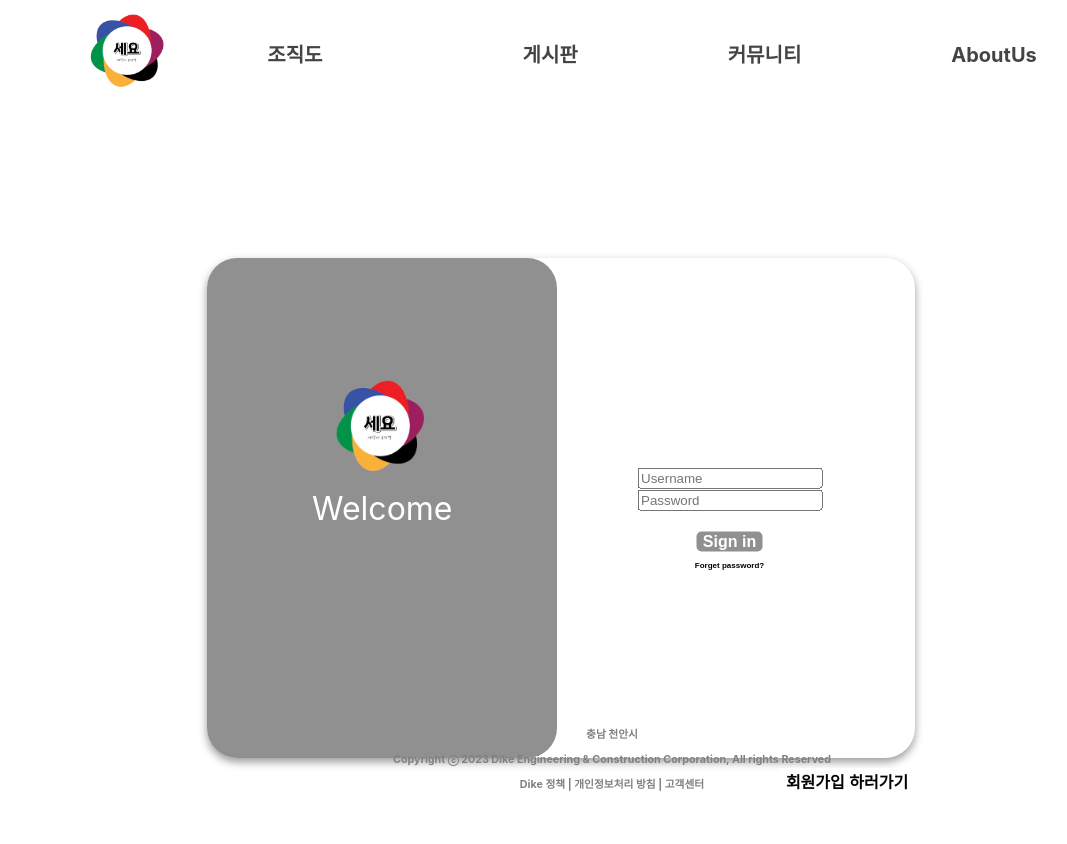
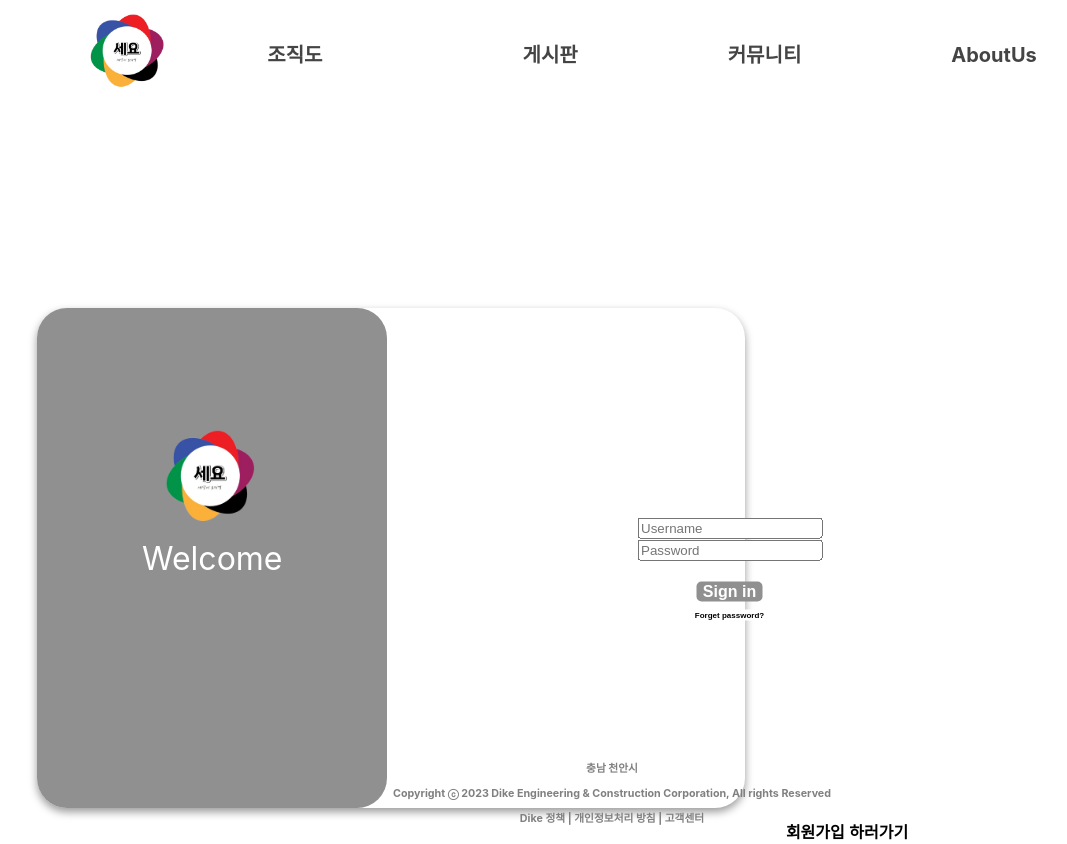
Before and after one commit to koo1175/sayyo, a React (Create React App) app in the folder sayo/: page / in a window 1280 px wide. Shown: the whole page, without its empty margins (28-1095 px from the left). Before the commit the page ends 810 px from the top, so only its background shows below. Built offline with nearby package versions, Linux system fonts and the light colour scheme.

Commit message:
Update index.js

```diff
--- a/sayo/src/views/AuthForm/index.js
+++ b/sayo/src/views/AuthForm/index.js
@@ -1,8 +1,19 @@
 import React, { useState } from 'react';
 import { useSpring, animated } from 'react-spring';
+import { useNavigate } from 'react-router-dom';
+
+
 
 // New component for registration form
 function LoginForm() {
+
+  const navigate = useNavigate();
+
+  const gotoMain = () => {
+    navigate('/Main');
+    window.location.reload();
+  };
+
   return (
     <div style={{ marginTop: 200, marginLeft: 350, textAlign: 'center' }}>
       {/* Add your registration form elements here */}
@@ -14,7 +25,7 @@ function LoginForm() {
         <input type="password" placeholder='Password' />
         <br /><br />
         {/* Example submit button */}
-        <button type="submit" style={{ backgroundColor: '#909090', color: "#fff", borderRadius: 5 }}>Sign in</button>
+        <button type="submit" onClick={gotoMain} style={{ backgroundColor: '#909090', color: "#fff", borderRadius: 5 }}>Sign in</button>
         <br />
         <button style={{ fontSize: '0.5em' }}>Forget password?</button>
       </form>
@@ -70,15 +81,15 @@ export default function AuthForm() {
           position: 'realtive',
           width: 708,
           height: 500,
-          margin: '300px 0 0 170px', // Adjust position to center inside the gray square
+          margin: '350px 0 0 0px', // Adjust position to center inside the gray square
           boxShadow: '0 4px 8px rgba(0, 0, 0, 0.4)',
           borderRadius: 30,
         }}
       >
         <div style={{ position: 'absolute', top: '30%', left: '45%', transform: 'translate(-50%, -50%)', fontSize: '1em' }}>
-        {/* Render registration form if isLogin is false */}
-        {isLogin && <LoginForm />}
-        {!isLogin && <RegisterForm />}
+          {/* Render registration form if isLogin is false */}
+          {isLogin && <LoginForm />}
+          {!isLogin && <RegisterForm />}
         </div>
 
         {/* Gray animated square */}
```
